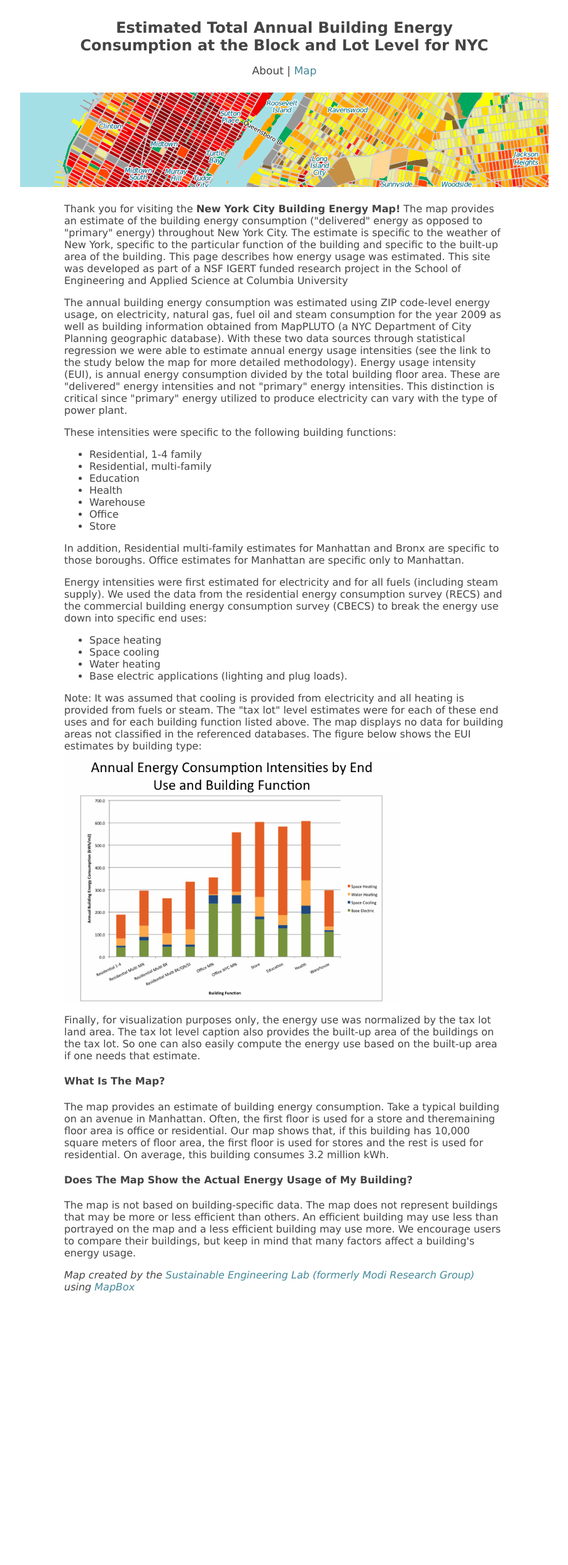
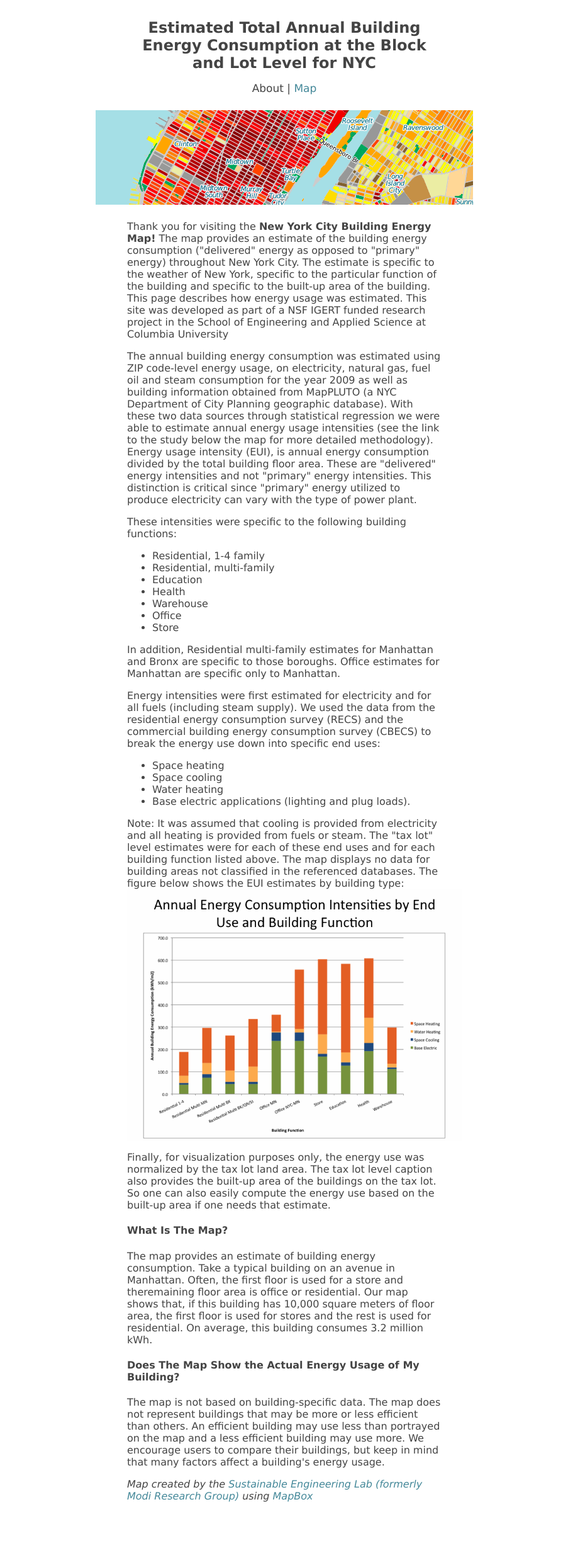
Before and after one commit to SEL-Columbia/nycenergy, a PHP site: page /about.html in a window 1280 px wide. Shown: the whole page at 63% size, without its empty margins (188-1091 px from the left). Before the commit the page ends 2053 px from the top, so only its background shows below. Run offline with PHP 8.4, Linux system fonts and the light colour scheme; some libraries are stand-ins or nearby versions.

Commit message:
Update main.css

```diff
--- a/main.css
+++ b/main.css
@@ -14,7 +14,7 @@ a {
 
 #map {
 	width: 100%;
-	height: 800px;
+	height: 900px;
 	margin-bottom: 30px;
 }
 
@@ -25,7 +25,7 @@ h1 {
 }
 
 #content-wrap {
-	width: 700px;
+	width: 500px;
 	margin: auto;
 	margin-top: 30px;
 }
```
